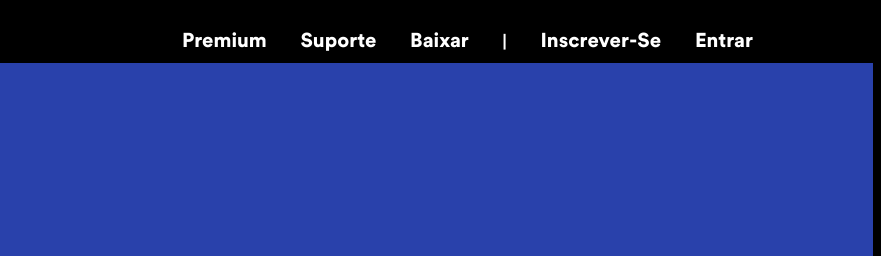
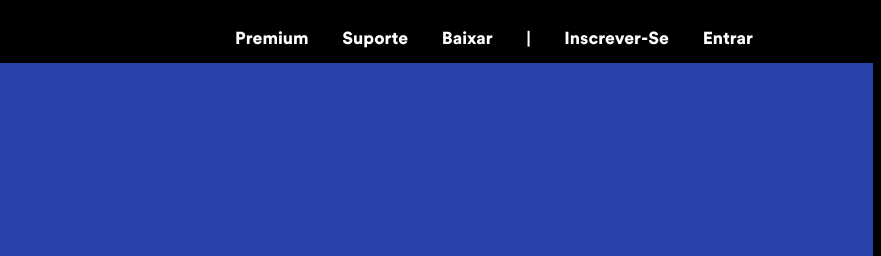
Before and after one commit to gmendws/spotify-home, a plain HTML site: page index.html in a window 1280 px wide. Shown: the top 256 px of the page, 399-1280 px from the left. Drawn offline with Linux system fonts and the light colour scheme.

Commit message:
Update css.css

```diff
--- a/css.css
+++ b/css.css
@@ -44,7 +44,7 @@ ul#menu li{
 
 ul#menu a.link{
     font-family: CircularSpotifyTxT-Black;;
-    font-size: 15pt;
+    font-size: 13pt;
     text-decoration: none;
     margin-top: 8px;
     margin-right: 10px;
```
